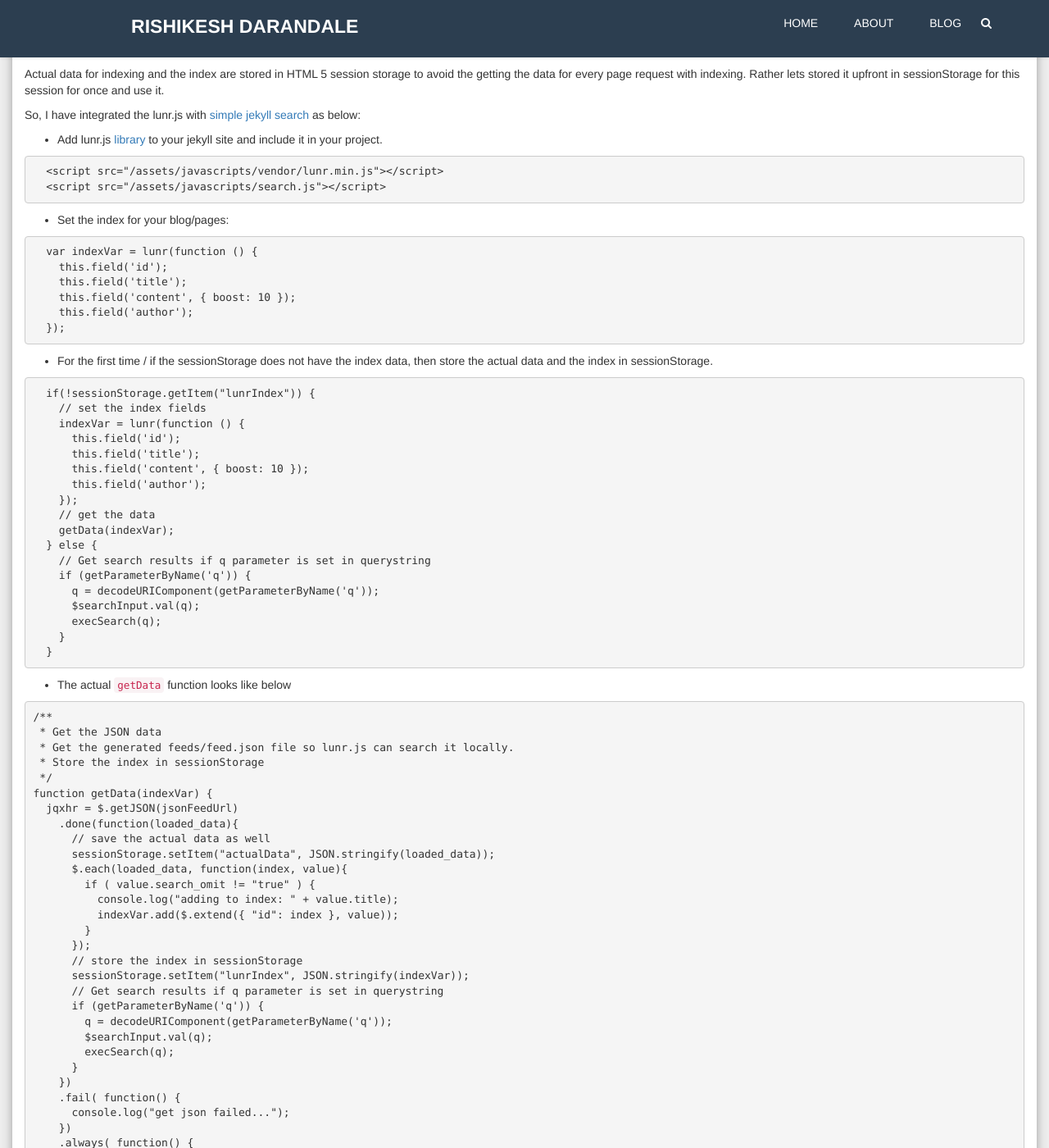
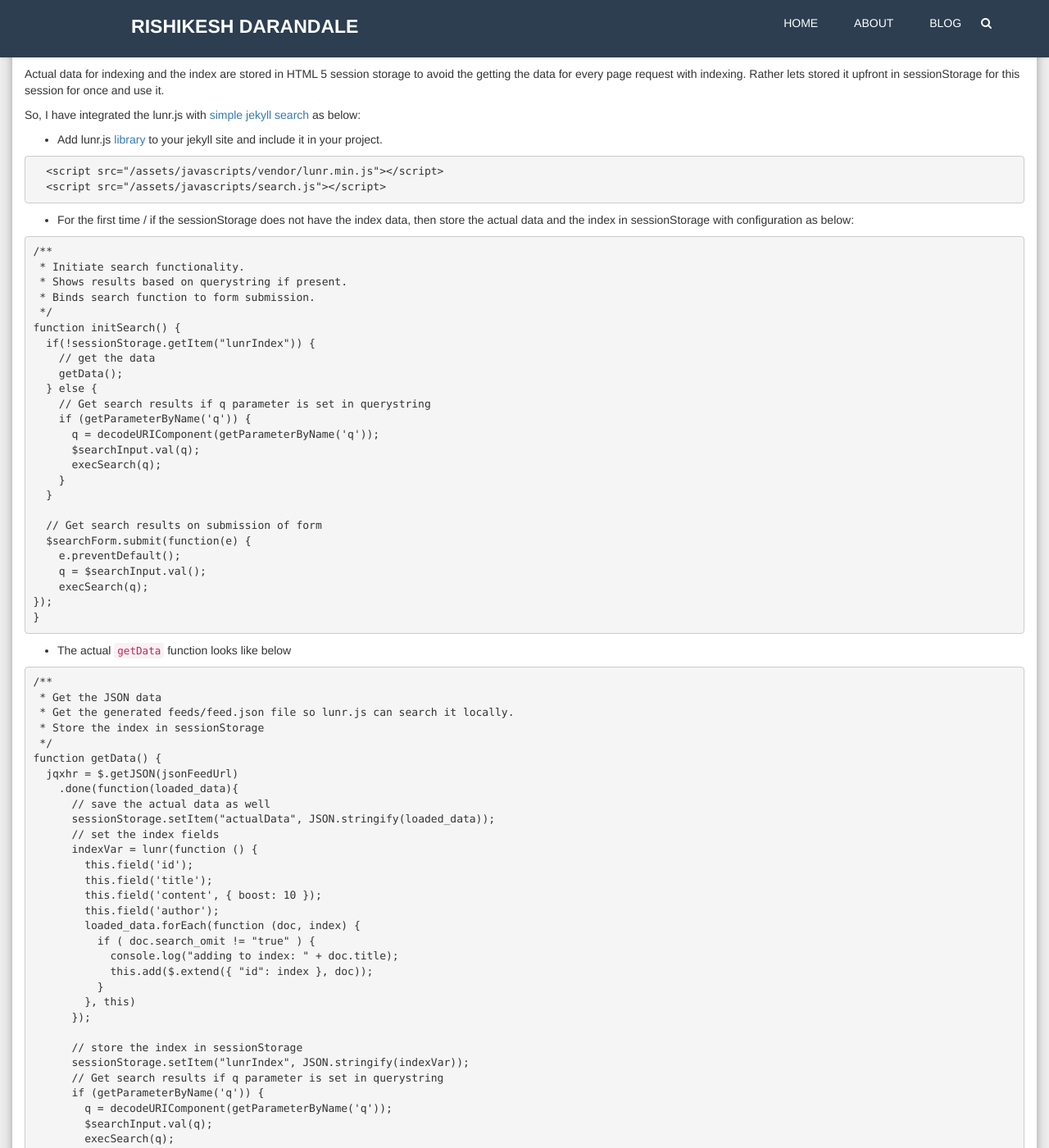
Before and after one commit to RishikeshDarandale/rishikeshdarandale.github.io, a Jekyll site: the page built from _posts/2016-09-12-implementing-search-using-lunr-in-jekyll-site.markdown, in a window 1280 px wide and 1400 px high, scrolled down 335 px. Shown: the whole window at 82% size. Built offline with Jekyll 4.4.1, drawn with Linux system fonts in a browser that asks for light colours; nearby versions of some CDN libraries.

Commit message:
Updated the jekyll search post for lunr 2.0 changes

````diff
--- a/_posts/2016-09-12-implementing-search-using-lunr-in-jekyll-site.markdown
+++ b/_posts/2016-09-12-implementing-search-using-lunr-in-jekyll-site.markdown
@@ -32,28 +33,17 @@ So, I have integrated the lunr.js with [simple jekyll search][simple-search-code
   <script src="/assets/javascripts/search.js"></script>
 {% endhighlight %}
 
-* Set the index for your blog/pages:
+* For the first time / if the sessionStorage does not have the index data, then store the actual data and the index in sessionStorage with configuration as below:
 {% highlight javascript %}
-  var indexVar = lunr(function () {
-    this.field('id');
-    this.field('title');
-    this.field('content', { boost: 10 });
-    this.field('author');
-  });
-{% endhighlight %}
-
-* For the first time / if the sessionStorage does not have the index data, then store the actual data and the index in sessionStorage.
-{% highlight javascript %}
+/**
+ * Initiate search functionality.
+ * Shows results based on querystring if present.
+ * Binds search function to form submission.
+ */
+function initSearch() {
   if(!sessionStorage.getItem("lunrIndex")) {
-    // set the index fields
-    indexVar = lunr(function () {
-      this.field('id');
-      this.field('title');
-      this.field('content', { boost: 10 });
-      this.field('author');
-    });
     // get the data
-    getData(indexVar);
+    getData();
   } else {
     // Get search results if q parameter is set in querystring
     if (getParameterByName('q')) {
@@ -62,6 +52,14 @@ So, I have integrated the lunr.js with [simple jekyll search][simple-search-code
       execSearch(q);
     }
   }
+
+  // Get search results on submission of form
+  $searchForm.submit(function(e) {
+    e.preventDefault();
+    q = $searchInput.val();
+    execSearch(q);
+});
+}
 {% endhighlight %}
 
 * The actual ```getData``` function looks like below
@@ -71,17 +69,25 @@ So, I have integrated the lunr.js with [simple jekyll search][simple-search-code
  * Get the generated feeds/feed.json file so lunr.js can search it locally.
  * Store the index in sessionStorage
  */
-function getData(indexVar) {
+function getData() {
   jqxhr = $.getJSON(jsonFeedUrl)
     .done(function(loaded_data){
       // save the actual data as well
       sessionStorage.setItem("actualData", JSON.stringify(loaded_data));
-      $.each(loaded_data, function(index, value){
-        if ( value.search_omit != "true" ) {
-          console.log("adding to index: " + value.title);
-          indexVar.add($.extend({ "id": index }, value));
-        }
+      // set the index fields
+      indexVar = lunr(function () {
+        this.field('id');
+        this.field('title');
+        this.field('content', { boost: 10 });
+        this.field('author');
+        loaded_data.forEach(function (doc, index) {
+          if ( doc.search_omit != "true" ) {
+            console.log("adding to index: " + doc.title);
+            this.add($.extend({ "id": index }, doc));
+          }
+        }, this)
       });
+
       // store the index in sessionStorage
       sessionStorage.setItem("lunrIndex", JSON.stringify(indexVar));
       // Get search results if q parameter is set in querystring
````
Also changed, not shown: other parts of _posts/2016-09-12-implementing-search-using-lunr-in-jekyll-site.markdown (+1 -0 lines).
